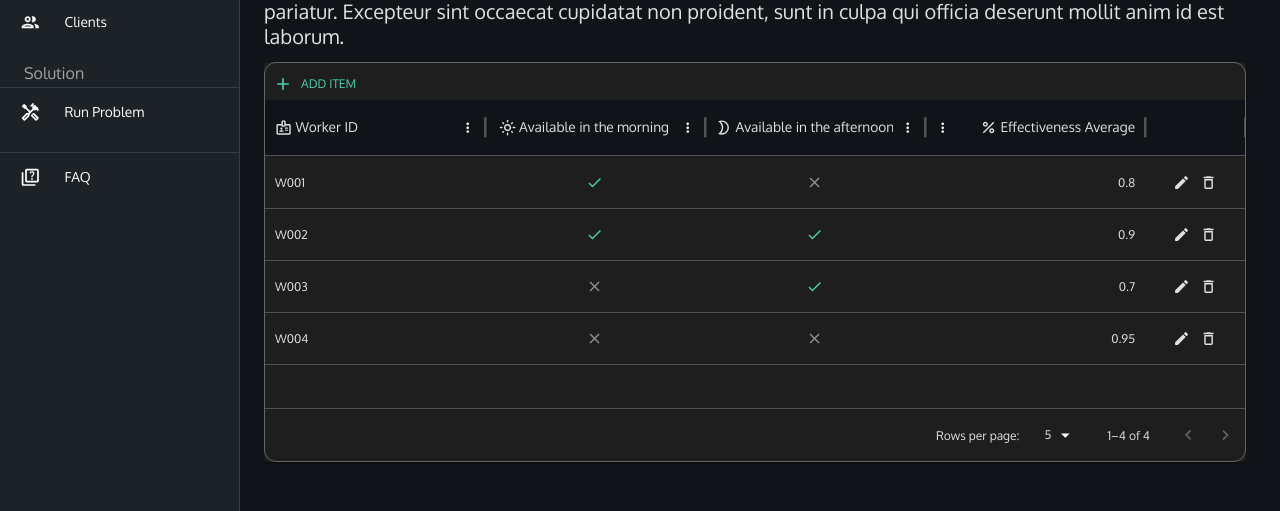
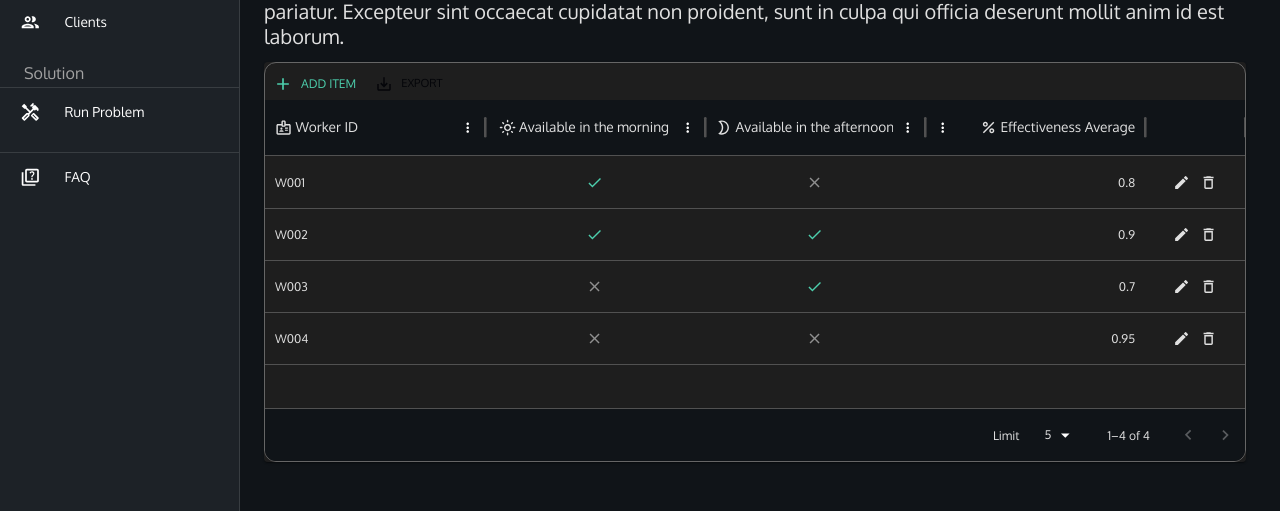
Before and after one commit to ricardoleal20/supermarket_problem, a React (Vite) app: page /interface/cashier_data in a window 1280 px wide. Shown: the part 163-674 px from the top of the page. Built offline with nearby package versions, Linux system fonts and the light colour scheme.

Commit message:
🚧 WIP: Improve the DataTable component

```diff
--- a/front_app/components/DataTable.tsx
+++ b/front_app/components/DataTable.tsx
@@ -3,8 +3,7 @@ import React, { useEffect, useState } from 'react';
 import {
     DataGrid, GridColDef, GridRowsProp, GridRowModesModel,
     GridToolbarContainer, GridSlots, GridActionsCellItem,
-    GridValidRowModel,
-    GridRowId
+    GridValidRowModel, GridToolbarExport, GridRowId
 } from '@mui/x-data-grid';
 import Paper from '@mui/material/Paper';
 import Button from '@mui/material/Button';
@@ -245,6 +244,30 @@ function EditToolbar(props: EditToolbarProps) {
                     onClick={handleClickOpen}>
                     Add item
                 </Button>
+                {/* Add the export container */}
+                <GridToolbarExport
+                    printOptions={{ disableToolbarButton: true }}
+                    sx={{
+                        backgroundColor: colorTokens().greenAccent[500],
+                        color: 'white',
+                        '&:hover': {
+                            backgroundColor: colorTokens().greenAccent[700],
+                        },
+                        '& .MuiButton-startIcon': {
+                            color: 'white',
+                        },
+                    }}
+                    style={{
+                        backgroundColor: colorTokens().greenAccent[500],
+                        color: 'white',
+                        '&:hover': {
+                            backgroundColor: colorTokens().greenAccent[700],
+                        },
+                        '& .MuiButton-startIcon': {
+                            color: 'white',
+                        },
+                    }}
+                />
             </GridToolbarContainer>
             {/* Add the dialog to add an item */}
             <ItemDialog
@@ -264,13 +287,16 @@ function EditToolbar(props: EditToolbarProps) {
 function EditMode(props: { data: DataTableModel[], handleSave: CallableFunction, model: DataTableModel }): GridColDef {
     const [open, setOpen] = React.useState(false);
     const [alertOpen, setAlertOpen] = React.useState(false);
+    const [currentRow, setCurrentRow] = React.useState<DataTableModel | null>(null);
 
-    const handleClickOpen = () => {
+    const handleClickOpen = (row: DataTableModel) => {
+        setCurrentRow(row);
         setOpen(true);
     };
 
     const handleClose = () => {
         setOpen(false);
+        setCurrentRow(null);
     };
 
     const handleDeleteClick = (id: GridRowId) => {
@@ -285,9 +311,7 @@ function EditMode(props: { data: DataTableModel[], handleSave: CallableFunction,
     const saveEditMethod = (newData: HashSet) => {
         // Find the index of the model that we're going to modify
         const index = props.data.findIndex((row) => row.id === newData.id);
-        console.log("Index: ", index, newData.id, props.data[0].id, newData);
         if (index !== -1) {
-            console.log("Mmmm apoco si?");
             // Create a copy of the data array
             const updatedData = [...props.data];
             // Replace the old data with the new data at the found index
@@ -314,7 +338,7 @@ function EditMode(props: { data: DataTableModel[], handleSave: CallableFunction,
                     icon={<EditIcon />}
                     label="Edit"
                     className="textPrimary"
-                    onClick={handleClickOpen}
+                    onClick={() => handleClickOpen(params.row)}
                     color="inherit"
                 />
                 <GridActionsCellItem
@@ -323,13 +347,15 @@ function EditMode(props: { data: DataTableModel[], handleSave: CallableFunction,
                     onClick={() => handleDeleteClick(params.id)}
                     color="inherit"
                 />
+                {currentRow && (
                     <ItemDialog
                         open={open}
                         handleClose={handleClose}
                         handleSave={saveEditMethod}
                         model={props.model}
-                    data={params.row}
+                        data={currentRow}
                     />
+                )}
                 {alertOpen && (
                     <div style={{ position: 'fixed', bottom: 0, left: 0, width: '100%', zIndex: 9999 }}>
                         <Stack sx={{ width: '100%' }} spacing={2}>
@@ -350,6 +376,8 @@ export const DataTable: React.FC<DataTableProps> = ({
     setData,
     isEditable
 }) => {
+    // Include the colors
+    const colors = colorTokens();
     const columns = model.getFieldsInfo();
     // If this data is editable, then I'll add the Edit mode to the columns
     if (isEditable && setData) {
@@ -366,18 +394,34 @@ export const DataTable: React.FC<DataTableProps> = ({
                 rows={data}
                 columns={columns}
                 initialState={{ pagination: { paginationModel }, columns: { columnVisibilityModel: { id: false } } }}
-                pageSizeOptions={[5, 10]}
+                pageSizeOptions={[5, 10, 15, 20]}
                 editMode='row'
                 slots={{
                     toolbar: EditToolbar as GridSlots['toolbar'],
                 }}
                 slotProps={{
-                    toolbar: { setData, model }
+                    toolbar: {
+                        setData, model,
+                        // printOptions: {
+                        //     disableToolbarButton: true
+                        // },
+                        printOptions: { disableToolbarButton: true }
+                    },
+                    pagination: {
+                        labelRowsPerPage: "Limit"
+                    }
                 }}
                 sx={{
                     border: 0.1,
                     borderColor: "#666666", // This color make the border better looking
-                    borderRadius: "1em"
+                    borderRadius: "1em",
+                    '& .MuiDataGrid-footerContainer': {
+                        backgroundColor: colors.primary[500],
+                    },
+                }}
+                localeText={{
+                    noRowsLabel: "No data to show. Please include an item.",
+                    footerRowSelected: () => ``,
                 }}
             />
         </Paper>
```
Lines whose indentation alone changed are shown as unchanged.
